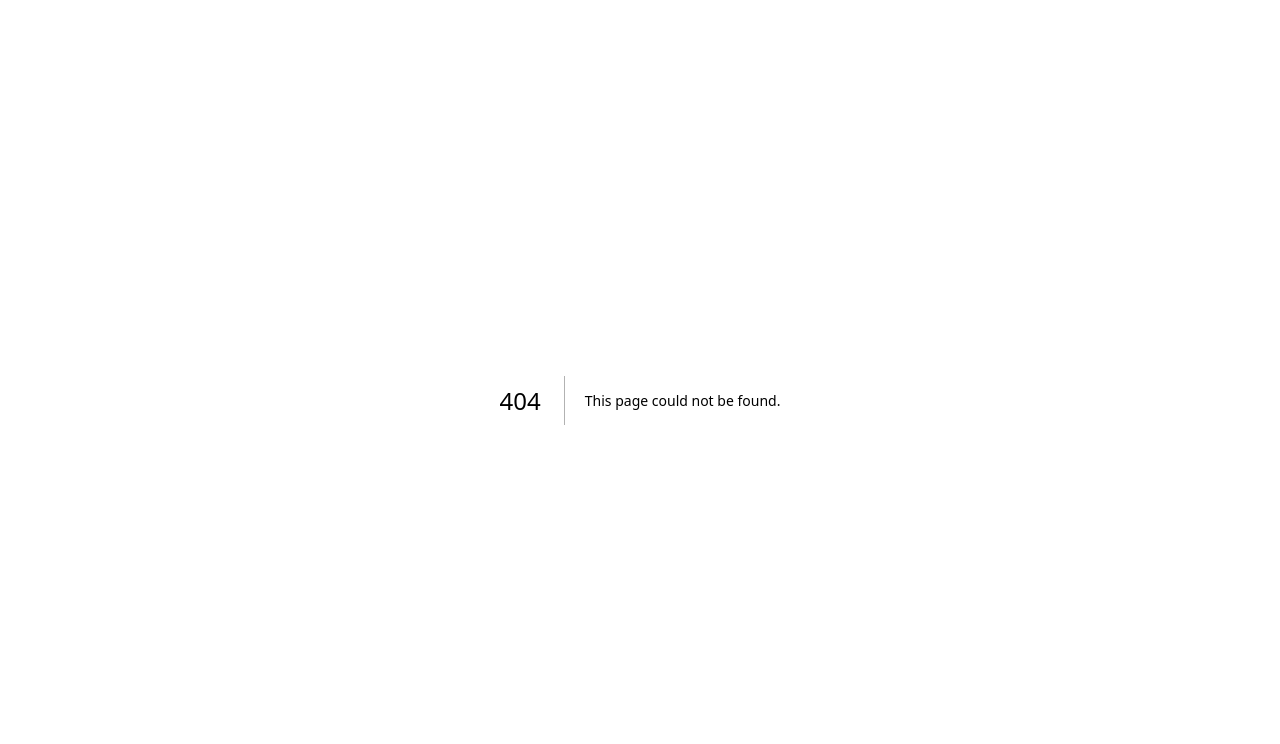
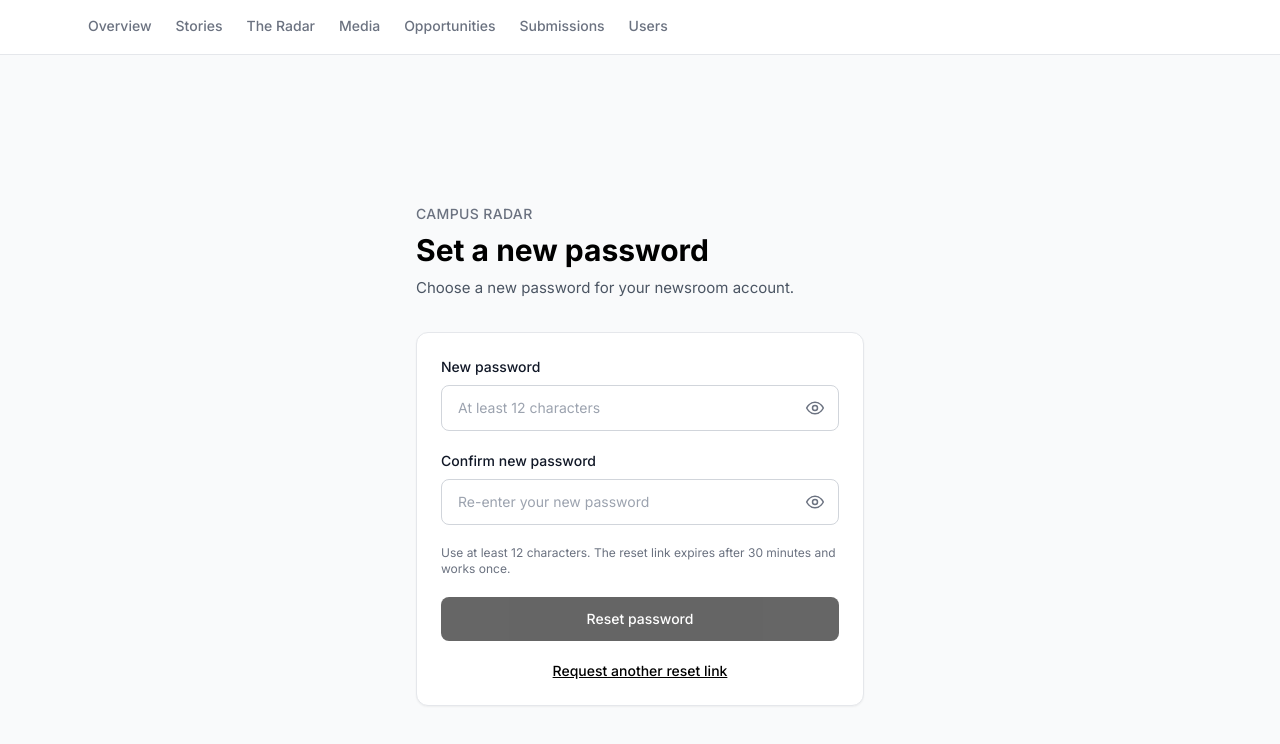
Before and after one commit to Ayomiayo1211/campus-radar.web, a Next.js app: page /admin/reset-password in a window 1280 px wide. Before the commit this address had no page. Shown: the top 744 px of the page. Built offline with nearby package versions, Linux system fonts and the light colour scheme; no server answers.

Commit message:
Add secure newsroom password reset flow

```diff
--- /dev/null
+++ b/app/admin/reset-password/page.tsx
@@ -0,0 +1,6 @@
+import ResetPasswordForm from './ResetPasswordForm';
+
+export default async function ResetPasswordPage({ searchParams }: { searchParams: Promise<{ token?: string }> }) {
+  const params = await searchParams;
+  return <ResetPasswordForm token={params.token ?? ''} />;
+}
```
